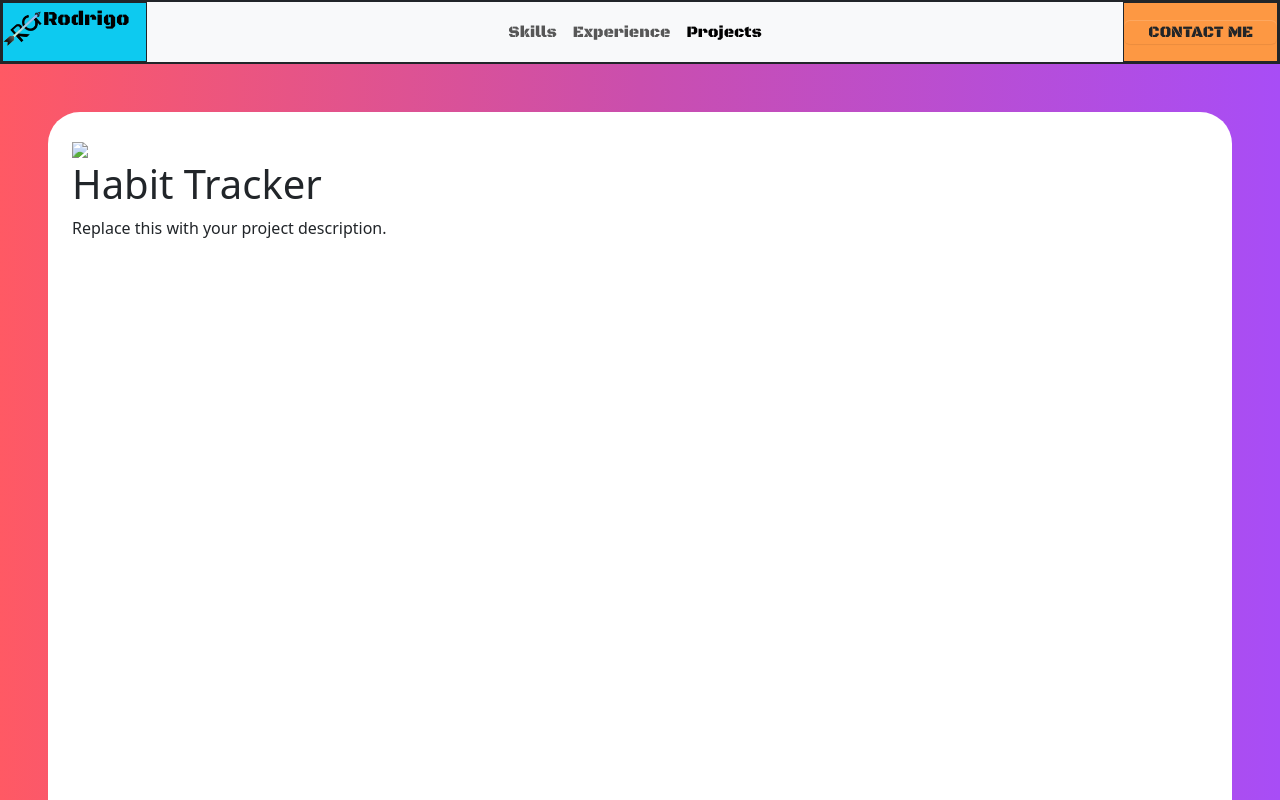
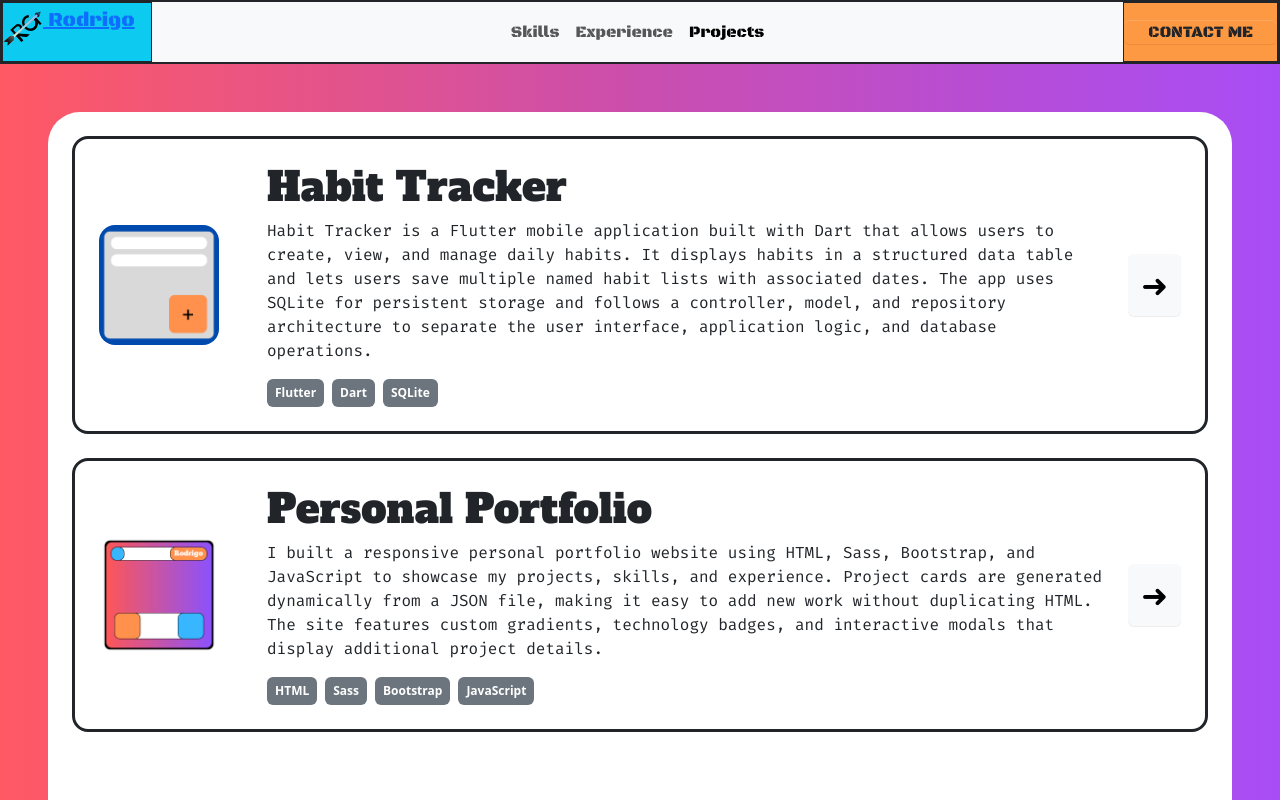
Before and after one commit to insanerod1/Personal-Portfolio, a website: page pages/projects.html in a window 1280 px wide. Shown: the top 800 px of the page. Drawn offline with nearby package versions, Linux system fonts and the light colour scheme.

Commit message:
icons added to projects.html

```diff
--- a/objects/projects.json
+++ b/objects/projects.json
@@ -2,10 +2,10 @@
   {
     "id": "habit-tracker",
     "title": "Habit Tracker",
-    "description": "Replace this with your project description.",
-    "image": "img/projects/habit-tracker.png",
+    "description": "Habit Tracker is a Flutter mobile application built with Dart that allows users to create, view, and manage daily habits. It displays habits in a structured data table and lets users save multiple named habit lists with associated dates. The app uses SQLite for persistent storage and follows a controller, model, and repository architecture to separate the user interface, application logic, and database operations.",
+    "image": "../img/projects/habit-tracker.png",
     "imageAlt": "Habit Tracker app screenshot",
-    "technologies": ["Flutter", "Dart"],
+    "technologies": ["Flutter", "Dart", "SQLite"],
     "githubUrl": "",
     "demoUrl": "",
     "featured": true
@@ -13,8 +13,8 @@
   {
     "id": "portfolio",
     "title": "Personal Portfolio",
-    "description": "A responsive website showcasing my projects and experience.",
-    "image": "img/projects/portfolio.png",
+    "description": "I built a responsive personal portfolio website using HTML, Sass, Bootstrap, and JavaScript to showcase my projects, skills, and experience. Project cards are generated dynamically from a JSON file, making it easy to add new work without duplicating HTML. The site features custom gradients, technology badges, and interactive modals that display additional project details.",
+    "image": "../img/projects/portfolio.png",
     "imageAlt": "Personal portfolio homepage",
     "technologies": ["HTML", "Sass", "Bootstrap", "JavaScript"],
     "githubUrl": "",
--- a/pages/projects.html
+++ b/pages/projects.html
@@ -13,13 +13,41 @@
     <script src="../scripts/projectbuilder.js" defer ></script>
     <title>Document</title>
 </head>
+<div class="modal fade"
+     id="projectModal"
+     tabindex="-1"
+     aria-labelledby="projectModalTitle"
+     aria-hidden="true">
+
+    <div class="modal-dialog modal-lg modal-dialog-centered modal-dialog-scrollable">
+        <div class="modal-content">
+
+            <div class="modal-header">
+                <h2 class="modal-title fs-5" id="projectModalTitle"></h2>
+
+                <button type="button"
+                        class="btn-close"
+                        data-bs-dismiss="modal"
+                        aria-label="Close">
+                </button>
+            </div>
+
+            <div class="modal-body">
+                <p id="projectModalDescription"></p>
+            </div>
+
+        </div>
+    </div>
+</div>
 <body>
     <nav
         class="navbar navbar-expand-sm border border-dark border-2 sticky-top bg-light d-flex align-items-stretch p-0 ">
         <div class="d-flex align-items-center me-auto bg-cyan-500 border border-dark">
             <div class="navbar-brand d-flex align-item-center  h1 nav-text">
+                <a href="../index.html">
                 <img src="..\img\Logo.png" alt="logo" class="d-inline-block align-text-top" width="40" height="40">
                 Rodrigo
+                </a>
             </div>
         </div>
         <div class="collapse navbar-collapse d-flex justify-content-center" id="navbarNav">
@@ -34,7 +62,7 @@
             </div>
     </nav>
     <div class="main-gradient p-3 p-md-5">
-        <div class="bg-white rounded-5 p-3 p-md-4" style="min-height: 750px;" id="project-container">
+        <div class="bg-white rounded-5 p-3 p-md-4" style="min-height: 1080px;" id="project-container">
 
         </div>
     </div>
--- a/scripts/projectbuilder.js
+++ b/scripts/projectbuilder.js
@@ -1,15 +1,3 @@
-let project = {
-    id: "habit-tracker",
-    title: "Habit Tracker",
-    description: "Replace this with your project description.",
-    image: "#",
-    imageAlt: "Habit Tracker app screenshot",
-    technologies: ["Flutter", "Dart"],
-    githubUrl: "",
-    demoUrl: "",
-    featured: true
-}
-
 //contants
 const projectContainer = document.getElementById("project-container");
 
@@ -17,22 +5,102 @@ function buildcard(project)
 {
     let card = document.createElement('div');
     let img = document.createElement('img');
+    let content = document.createElement('div')
     let title = document.createElement('h1');
     let description = document.createElement('p');
+    let badges = document.createElement("div");
+
+    card.className = "d-flex flex-column flex-md-row align-items-center gap-4" + " border border-3 border-dark rounded-4 p-4 mb-4";
 
     img.src = project.image;
+    img.alt = project.imageAlt;
+    img.width = 120;
+    img.height = 120;
+    img.className = "rounded-4 flex-shrink-0";
+    img.style.objectFit = "cover";
+
+    content.className = "flex-grow-1 ms-4";
     title.textContent = project.title;
+    title.className = "title-text";
+
     description.textContent = project.description;
+    description.className = "mb-3 intro-text";
+
+    badges.className = "d-flex flex-wrap gap-2";
+
+    for (let i = 0; i < project.technologies.length; i++)
+    {
+        const badge = document.createElement("span");
+
+        badge.textContent = project.technologies[i];
+        badge.className = "badge text-bg-secondary p-2";
+
+        badges.appendChild(badge);
+    }
+    content.appendChild(title);
+    content.appendChild(description);
+    content.appendChild(badges);
+
     card.appendChild(img);
-    card.appendChild(title);
-    card.appendChild(description);
+
+    card.appendChild(content);
+
+    const button = document.createElement("button");
+
+    button.type = "button";
+    button.textContent = "➜";
+    button.className = "btn btn-light fs-2 ms-auto flex-shrink-0";
+    button.setAttribute("aria-label", `View details for ${project.title}`);
+
+    button.setAttribute("data-bs-toggle", "modal");
+    button.setAttribute("data-bs-target", "#projectModal");
+
+    button.addEventListener("click", function () {
+        document.getElementById("projectModalTitle").textContent = project.title;
+
+        document.getElementById("projectModalDescription").textContent =
+            project.details || project.description;
+    });
+
+    card.appendChild(button);
+
+
+
     return card;
 }
 
-function appendCard(container)
+function appendCard(container, project)
 {
     let child = buildcard(project);
     container.appendChild(child);
 }
 
-appendCard(projectContainer);
+async function loadProjects() {
+    try {
+        const response = await fetch("../objects/projects.json");
+
+        if (!response.ok) {
+            throw new Error("Could not load projects");
+        }
+
+        const projects = await response.json();
+
+        projectContainer.replaceChildren();
+
+        for(let i = 0; i < projects.length; i++)
+        {
+            appendCard(projectContainer, projects[i]);
+        }
+
+        if (projects.length === 0)
+        {
+            projectContainer.textContent = "No projects yet.";
+        }
+    } catch(error) {
+        console.error(error);
+        projectContainer.textContent =
+            "Projects could not be loaded. Please try again later.";
+    }
+}
+
+loadProjects();
```
Also changed, not shown: img/projects/habit-tracker.png (added), img/projects/portfolio.png (added).
